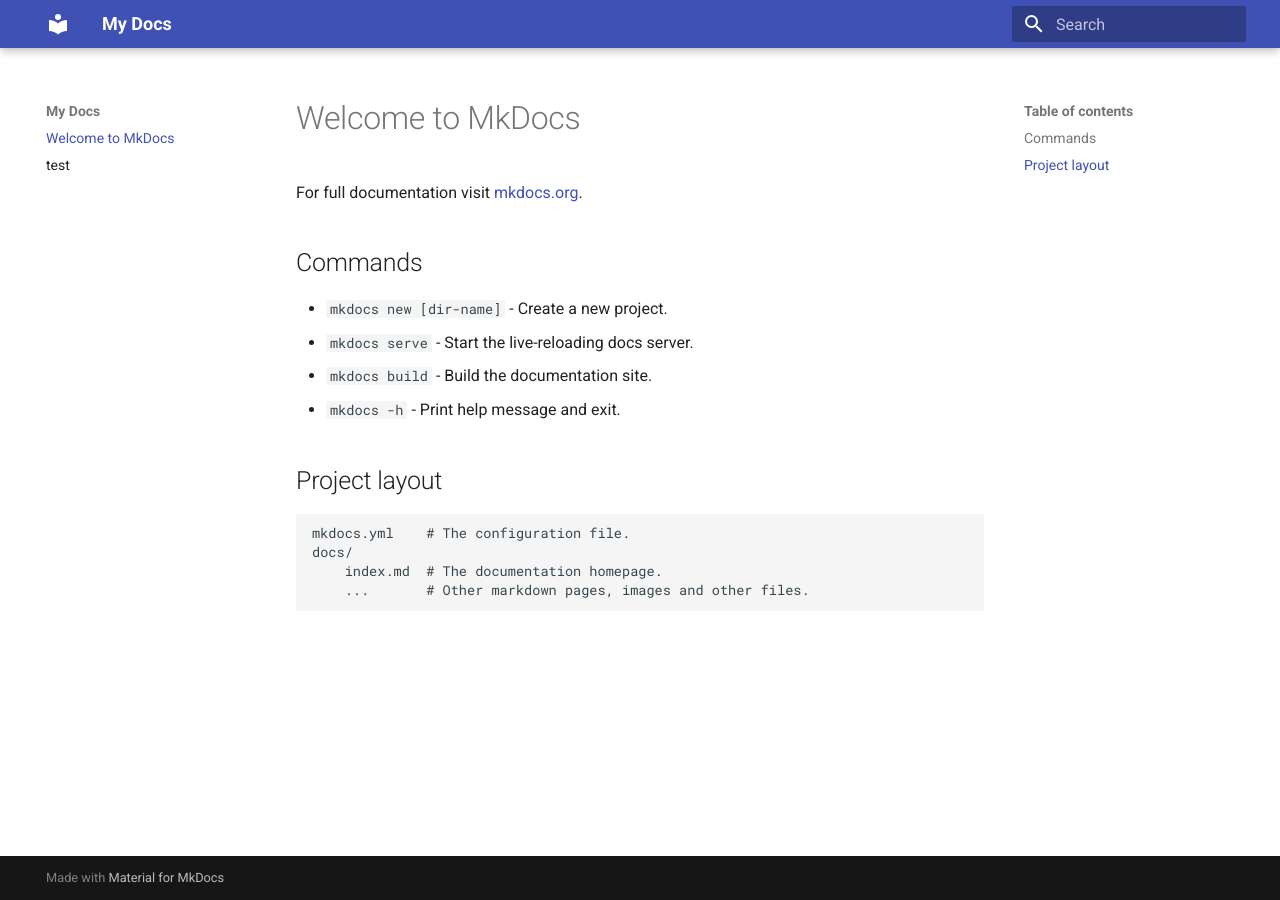
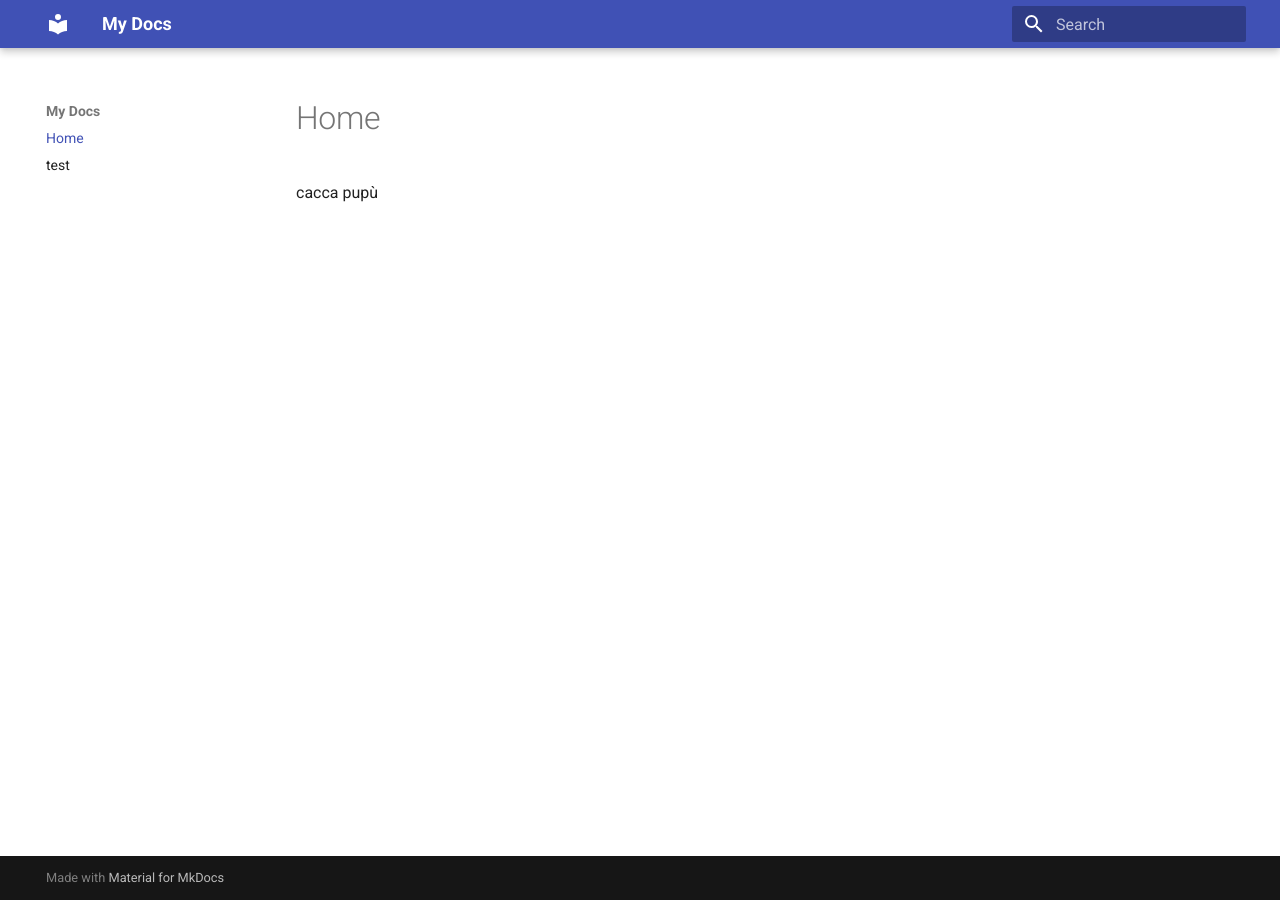
Before and after one commit to lorepicc/primoanno, an MkDocs documentation site: the page built from docs/index.md, in a window 1280 px wide. Built offline with MkDocs 1.6.1 and Material for MkDocs 9.7.7, drawn with Linux system fonts in a browser that asks for light colours.

Commit message:
prova ci

```diff
--- a/docs/index.md
+++ b/docs/index.md
@@ -1,17 +1 @@
-# Welcome to MkDocs
-
-For full documentation visit [mkdocs.org](https://www.mkdocs.org).
-
-## Commands
-
-* `mkdocs new [dir-name]` - Create a new project.
-* `mkdocs serve` - Start the live-reloading docs server.
-* `mkdocs build` - Build the documentation site.
-* `mkdocs -h` - Print help message and exit.
-
-## Project layout
-
-    mkdocs.yml    # The configuration file.
-    docs/
-        index.md  # The documentation homepage.
-        ...       # Other markdown pages, images and other files.
+cacca pupù
```
